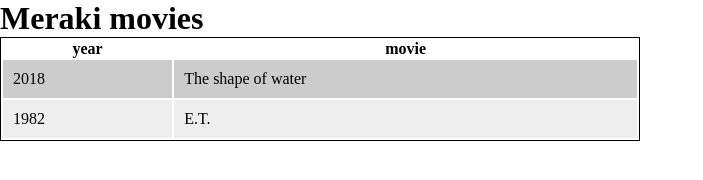
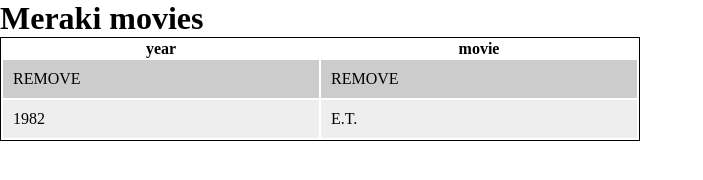
Before and after one commit to verhulstd/meraki-movies, a website: page index.html in a window 1280 px wide. Shown: the whole page, without its empty margins (0-703 px from the left). Drawn offline with Linux system fonts and the light colour scheme; a web font is replaced by a local one.

Commit message:
I rermoved a movie-EK

```diff
--- a/index.html
+++ b/index.html
@@ -17,8 +17,8 @@
             <th>movie</th>
         </tr>
         <tr>
-            <td>2018</td>
-            <td>The shape of water</td>
+            <td>REMOVE</td>
+            <td>REMOVE</td>
         </tr>
         <tr>
             <td>1982</td>
```
